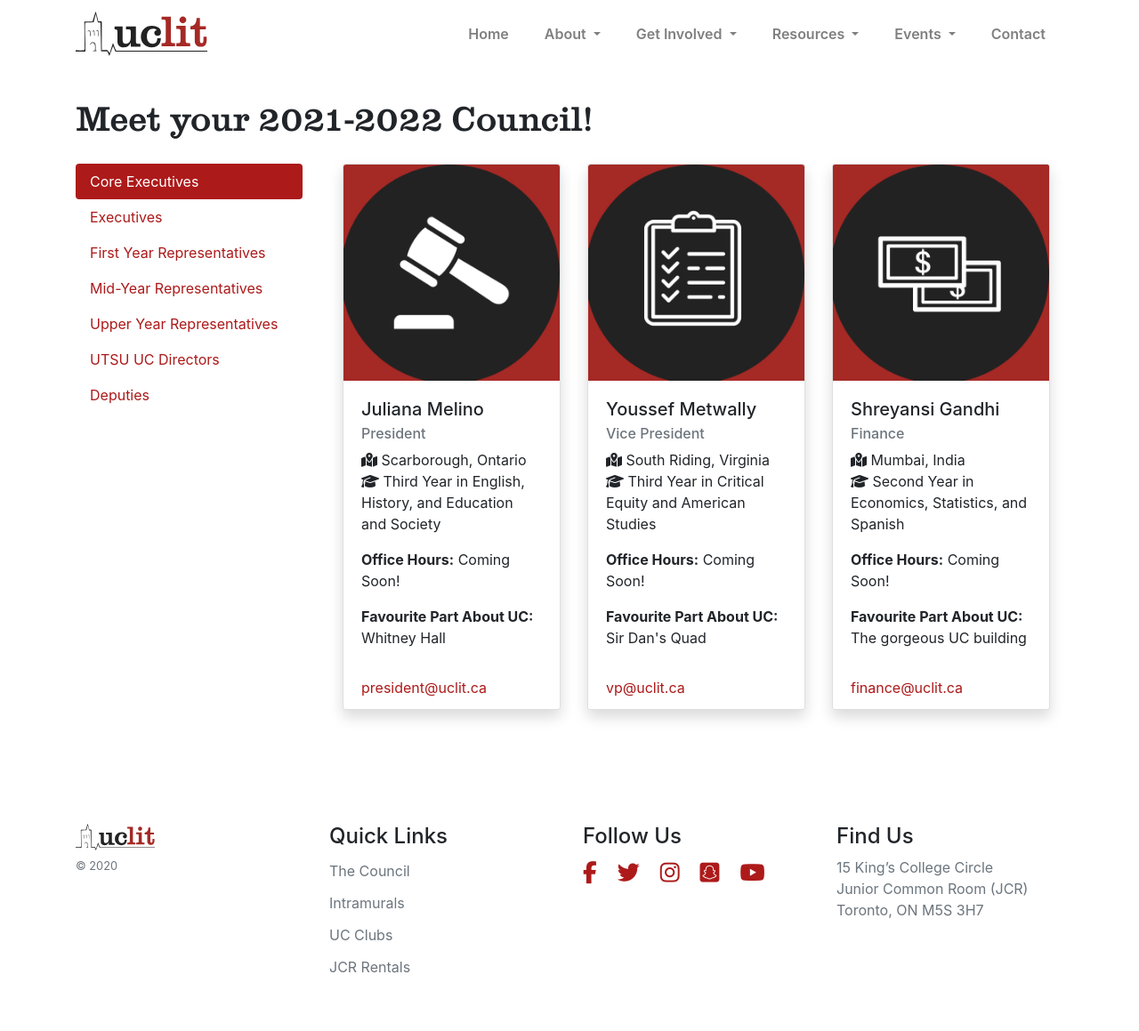
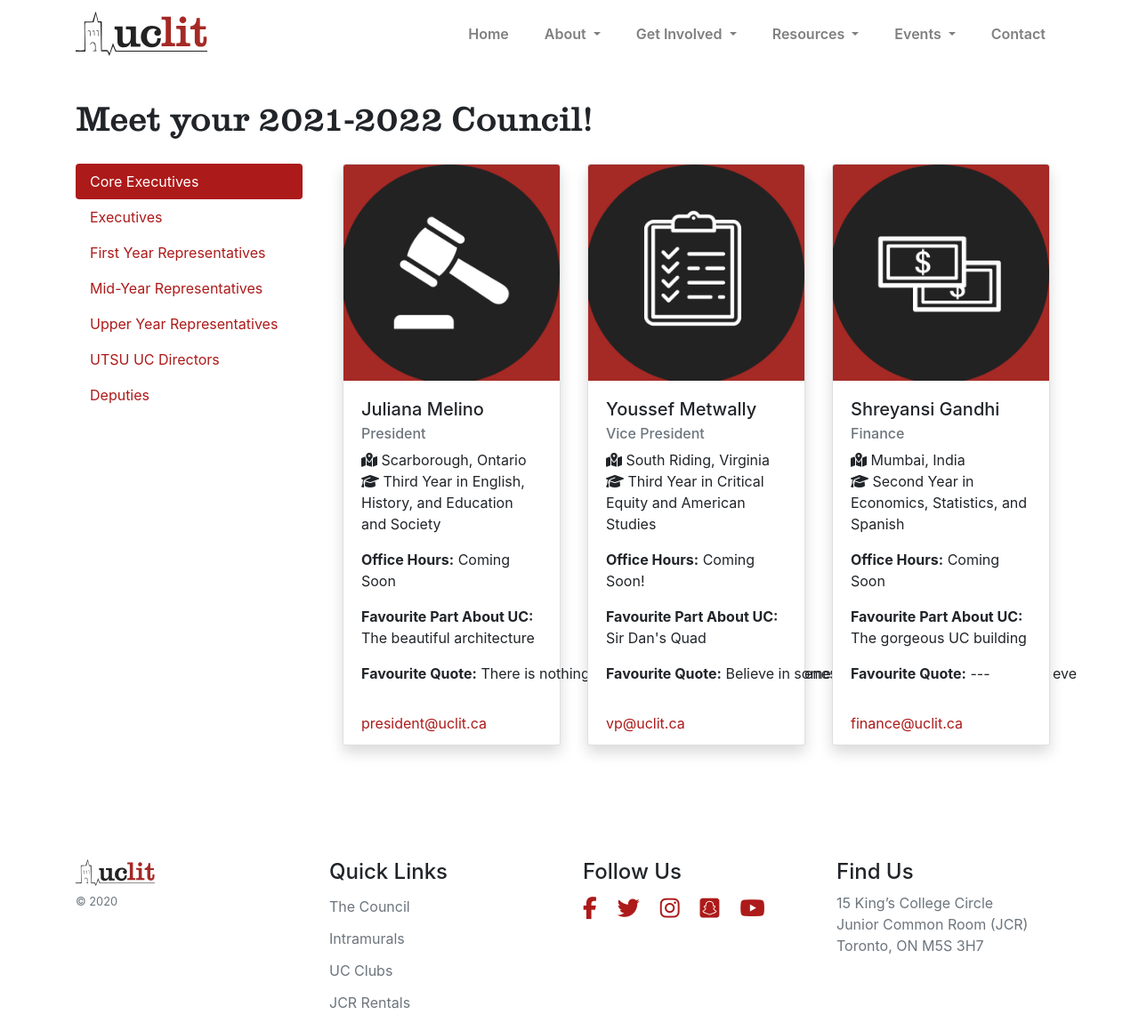
Before and after one commit to uclit-webmaster/uclit-site, a Jekyll site: the page built from about/council.html, in a window 1280 px wide and 1159 px high. Shown: the whole window at 89% size. Built offline with Jekyll 4.4.1, drawn with Linux system fonts in a browser that asks for light colours; nearby versions of some CDN libraries; part of the change alters nothing that is shown.

Commit message:
Create council.yml

```diff
--- a/_data/council.yml
+++ b/_data/council.yml
@@ -31,9 +31,9 @@
     from: Scarborough, Ontario
     major: Third Year in English, History, and Education and Society
     email: president@uclit.ca
-    office-hours: Coming Soon!
-    favourite-part-about-uc: Whitney Hall
-    favourite-quote:
+    office-hours: Coming Soon
+    favourite-part-about-uc: The beautiful architecture
+    favourite-quote: There is nothing stronger in the world than gentleness - Han Suyin
   - name: Youssef Metwally
     image: assets/images/commissions-icons/VP.png
     role: Vice President
@@ -43,7 +43,7 @@
     email: vp@uclit.ca
     office-hours: Coming Soon!
     favourite-part-about-uc: Sir Dan's Quad
-    favourite-quote:
+    favourite-quote: Believe in something even if it means sacrificing everything - Colin Kaepernick
   - name: Shreyansi Gandhi
     image: assets/images/commissions-icons/FINANCE.png
     role: Finance
@@ -51,9 +51,9 @@
     from: Mumbai, India
     major: Second Year in Economics, Statistics, and Spanish
     email: finance@uclit.ca
-    office-hours: Coming Soon!
+    office-hours: Coming Soon
     favourite-part-about-uc: The gorgeous UC building
-    favourite-quote:
+    favourite-quote: ---
 - group: Executives
   people:
   - name: Basma Mohamed-Saeed
@@ -63,20 +63,20 @@
     from: Etobicoke, ON
     major: Fourth Year in Criminology, Sociology, and Equity
     email: communications@uclit.ca
-    office-hours: Coming Soon!
+    office-hours: Coming Soon
     favourite-part-about-uc: Junior Common Room
-    favourite-quote:
+    favourite-quote: ---
   - name: Lucy Stark
     image: assets/images/commissions-icons/EO.png
     role: Equity
     pronouns: She/Her
     from: Wilmington, Delaware
-    major: Third Year in History and Economics
+    major: Third Year Double Major in History and Economics
     email: equity@uclit.ca
-    office-hours: Coming Soon!
+    office-hours: Coming Soon
     favourite-part-about-uc: We stick together like the vegan cheese served at Fung
-    favourite-quote:
-  - name: Coming Soon!
+    favourite-quote: ---
+  - name: Coming Soon
     image: assets/images/commissions-icons/UCOC.png
     role: University College Off-Campus (UCOC)
     pronouns: ---
@@ -85,47 +85,47 @@
     email: ---
     office-hours: ---
     favourite-part-about-uc: ---
-    favourite-quote:
+    favourite-quote: ---
   - name: Willow Cabral
     image: assets/images/commissions-icons/SUS.png
     role: Sustainability
     pronouns: She/Her
-    from: Vancouver Island, British Columbia
-    major: Fourth Year in Human/Environmental Geography, Urban Studies, and a Focus in Planning
+    from: Vancouver Island, BC
+    major: Fourth Year in Human/Environmental Geography, Urban Studies, Focus in Planning
     email: sustainability@uclit.ca
-    office-hours: Coming Soon!
+    office-hours: Coming Soon
     favourite-part-about-uc: The architecture!!!
-    favourite-quote:
+    favourite-quote: ---
   - name: Hannah Fleisch
     image: assets/images/commissions-icons/LCA.png
     role: Literary and Creative Arts (LCA)
     pronouns: She/Her
     from: Johannesburg, South Africa
-    major: Fourth Year in Cinema Studies, Physics, and Diaspora and Transnational Studies
+    major: Fourth Year in Cinema Studies, Physics, Minor in Diaspora and Transnational Studies
     email: lca@uclit.ca
-    office-hours: Coming Soon!
+    office-hours: Coming Soon
     favourite-part-about-uc: David Cronenberg is an alumni
-    favourite-quote:
+    favourite-quote: ---
   - name: Hannah Roberts
     image: assets/images/commissions-icons/ATHLETICS.png
     role: Athletics
     pronouns: She/Her
-    from: Mississauga, Ontario
+    from: Mississauga, ON
     major: Fourth Year in Political Science and Sociology
     email: athletics@uclit.ca
     office-hours: Coming Soon
     favourite-part-about-uc: Late nights on Back Campus
-    favourite-quote:
+    favourite-quote: ---
   - name: Aalina Bilal
     image: assets/images/commissions-icons/UAA.png
     role: University Academics & Affairs
     pronouns: She/Her
     from: Lahore, Pakistan
-    major: Fourth Year in Psychology, Cognitive Science, and Philosophy
+    major: Fourth Year in Psychology, Cognitive Science, Minor in Philosophy
     email: uaa@uclit.ca
     office-hours: Coming Soon
     favourite-part-about-uc: Nutella Heaven :)
-    favourite-quote:
+    favourite-quote: ---
   - name: Divya Gupta
     image: assets/images/commissions-icons/MW.png
     role: Mental Wellness
@@ -135,12 +135,12 @@
     email: wellness@uclit.ca
     office-hours: Coming soon
     favourite-part-about-uc: The fact that it looks like Hogwarts (and ofcourse, the sir dan's quad!)
-    favourite-quote:
+    favourite-quote: ---
   - name: Natalia Landaverde
     image: assets/images/commissions-icons/FORMALS.png
     role: Formals
     pronouns: She/Her
-    from: Vaughan, Ontario
+    from: Vaughan, ON
     major: Fourth Year in Criminology, English, History
     email: formals@uclit.ca
     office-hours: Coming Soon
@@ -158,54 +158,54 @@
     favourite-quote: ---
 - group: First Year Representatives
   people:
-  - name: Emma Caramazza
+  - name: Coming Soon!
     image: assets/images/headshots/council-icons/reps.svg
     role: First Year Representative
-    pronouns: She/Her
-    from: Washington, D.C.
-    major: Social Sciences
-    email: Emma@uclit.ca
-    office-hours: Monday's 12:00pm-1:00pm
+    pronouns: ---
+    from: ---
+    major: ---
+    email: ---
+    office-hours: ---
     favourite-part-about-uc: ---
     favourite-quote: ---
-  - name: Neha Sultana
+  - name: Coming Soon!
     image: assets/images/headshots/council-icons/reps.svg
     role: First Year Representative
-    pronouns: She/Her
-    from: Toronto, ON
-    major: Social Sciences
-    email: Neha@uclit.ca
-    office-hours: Thursday's 10:00am-11:00am
+    pronouns: ---
+    from: ---
+    major: ---
+    email: ---
+    office-hours: ---
     favourite-part-about-uc: ---
     favourite-quote: ---
-  - name: Michelle Sue
+  - name: Coming Soon!
     image: assets/images/headshots/council-icons/reps.svg
     role: First Year Representative
-    pronouns: She/Her
-    from: North Vancouver, BC
-    major: Life Sciences
-    email: Michelle@uclit.ca
-    office-hours: Coming Soon!
+    pronouns: ---
+    from: ---
+    major: ---
+    email: ---
+    office-hours: ---
     favourite-part-about-uc: ---
     favourite-quote: ---
-  - name: Kiana Ravanasa
+  - name: Coming Soon!
     image: assets/images/headshots/council-icons/reps.svg
     role: First Year Representative
-    pronouns: She/Her
-    from: Clarendon Hills, IL, USA
-    major: Math and Physical Sciences
-    email: Kiana@uclit.ca
-    office-hours: Friday's 10:00am-11:00am
+    pronouns: ---
+    from: ---
+    major: ---
+    email: ---
+    office-hours: ---
     favourite-part-about-uc: ---
     favourite-quote: ---
-  - name: Shreyansi Gandhi
+  - name: Coming Soon!
     image: assets/images/headshots/council-icons/reps.svg
     role: First Year Representative
-    pronouns: She/Her
-    from: Mumbai, India
-    major: Social Sciences
-    email: Shreyansi@uclit.ca
-    office-hours: Wednesday's 2:00pm-3:00pm
+    pronouns: ---
+    from: ---
+    major: ---
+    email: ---
+    office-hours: ---
     favourite-part-about-uc: ---
     favourite-quote: ---
 - group: Mid-Year Representatives
@@ -272,36 +272,33 @@
     favourite-quote: ---
 - group: Upper Year Representatives
   people:
-  - name: Soliyana Yared
+  - name: Coming Soon!
     image: assets/images/headshots/council-icons/reps.svg
     role: Upper-Year Representative
-    pronouns: She/Her
-    from: Scarborough, ON
-    major: Fourth Year in Criminology, Peace, Conflict & Justice Studies, and Spanish
-    email: soliyana@uclit.ca
-    office-hours: Thursday's 2:00pm-3:00pm
+    pronouns: ---
+    from: ---
+    major: ---
+    email: ---
+    office-hours: ---
     favourite-part-about-uc: ---
-    favourite-quote: ---
-  - name: Tintin Fuliang
+  - name: Coming Soon!
     image: assets/images/headshots/council-icons/reps.svg
     role: Upper-Year Representative
-    pronouns: He/Him
-    from: North York, ON
-    major: Fourth Year in Biomedical Toxicology, and Health & Disease
-    email: tintin@uclit.ca
-    office-hours: Thursday's 3:00pm-4:00pm
+    pronouns: ---
+    from: ---
+    major: ---
+    email: ---
+    office-hours: ---
     favourite-part-about-uc: ---
-    favourite-quote: ---
-  - name: Aniket Kali
+  - name: Coming Soon!
     image: assets/images/headshots/council-icons/reps.svg
     role: Upper-Year Representative
-    pronouns: He/Him
-    from: Grande Prairie, AB
-    major: Fourth Year in Computer Science
-    email: aniket@uclit.ca
-    office-hours: Tuesday's 10:00am-11:00am
+    pronouns: ---
+    from: ---
+    major: ---
+    email: ---
+    office-hours: ---
     favourite-part-about-uc: ---
-    favourite-quote: ---
 - group: UTSU UC Directors
   people:
   - name: Coming Soon!
```
